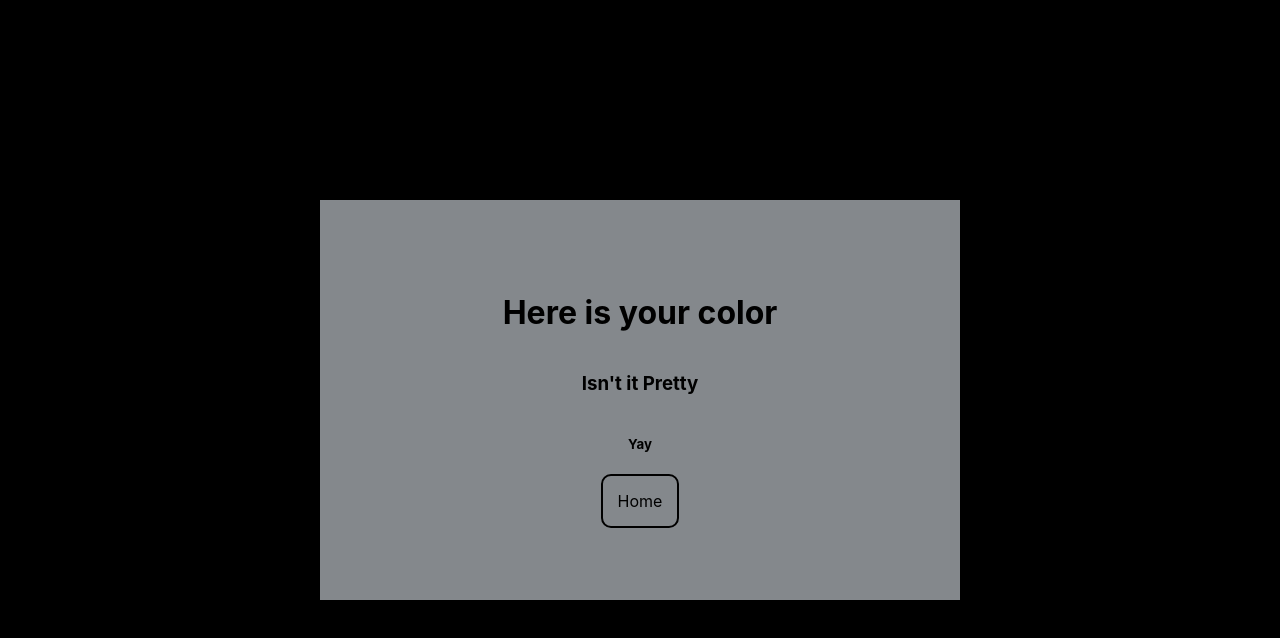
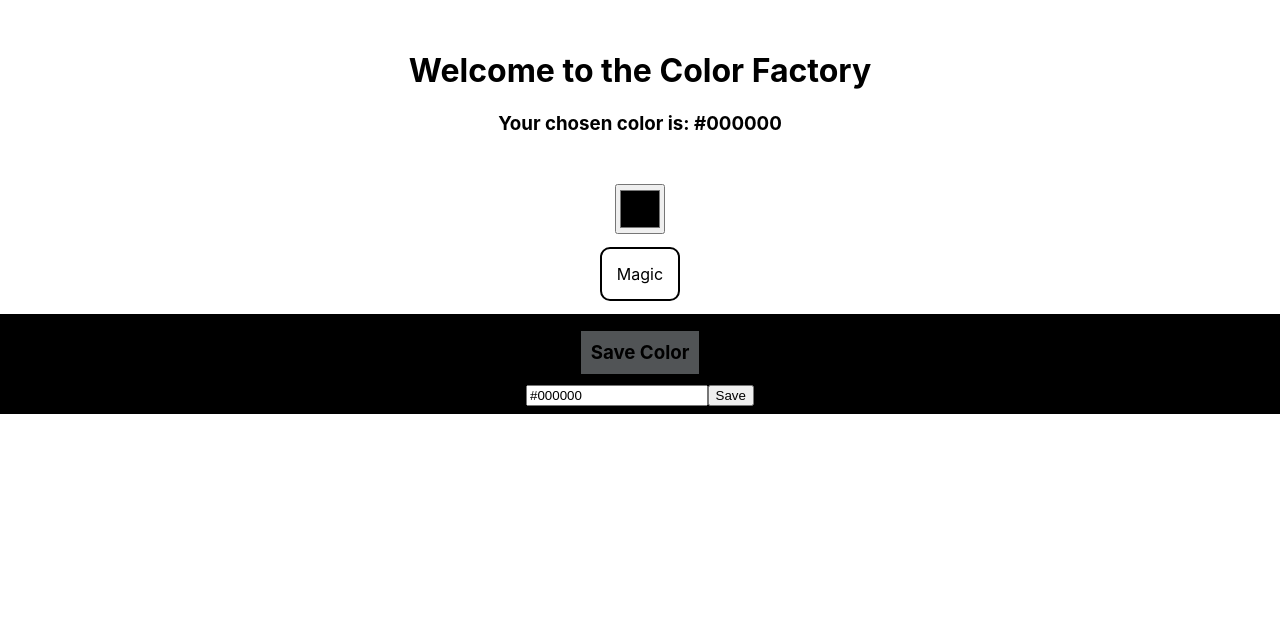
Before and after one commit to DLMedeiro/Color-Picker, a React (Create React App) app: page /colors/000000 in a window 1280 px wide. Shown: the top 638 px of the page. Built offline with nearby package versions, Linux system fonts and the light colour scheme.

Commit message:
add redirect for incorrect color

```diff
--- a/src/Color.js
+++ b/src/Color.js
@@ -1,10 +1,35 @@
-import React from "react";
+import React, { useEffect, useState } from "react";
 import "./Color.css";
 import { Link, useParams } from "react-router-dom";
+import ColorList from "./ColorList";
 
 function Color() {
   const { color } = useParams();
+  const [goHome, setGoHome] = useState(true);
+
+  useEffect(() => {
+    console.log(goHome);
+    console.log(color);
+    if (color.length == 4 || color.length == 7) {
+      setGoHome(false);
+    }
+    for (let i = 1; i < color.length; i++) {
+      if (
+        (color[i] >= "0" && color[i] <= 9) ||
+        (color[i] >= "a" && color[i] <= "f") ||
+        color[i] >= "A" ||
+        color[i] <= "F"
+      ) {
+        setGoHome(false);
+      }
+    }
+    setGoHome(true);
+  }, []);
   return (
+    <div>
+      {goHome ? (
+        <ColorList />
+      ) : (
         <div
           style={{
             backgroundColor: `#${color}`,
@@ -18,6 +43,8 @@ function Color() {
             <Link to={"/"}>Home</Link>
           </div>
         </div>
+      )}
+    </div>
   );
 }
 
```
Lines whose indentation alone changed are shown as unchanged.
